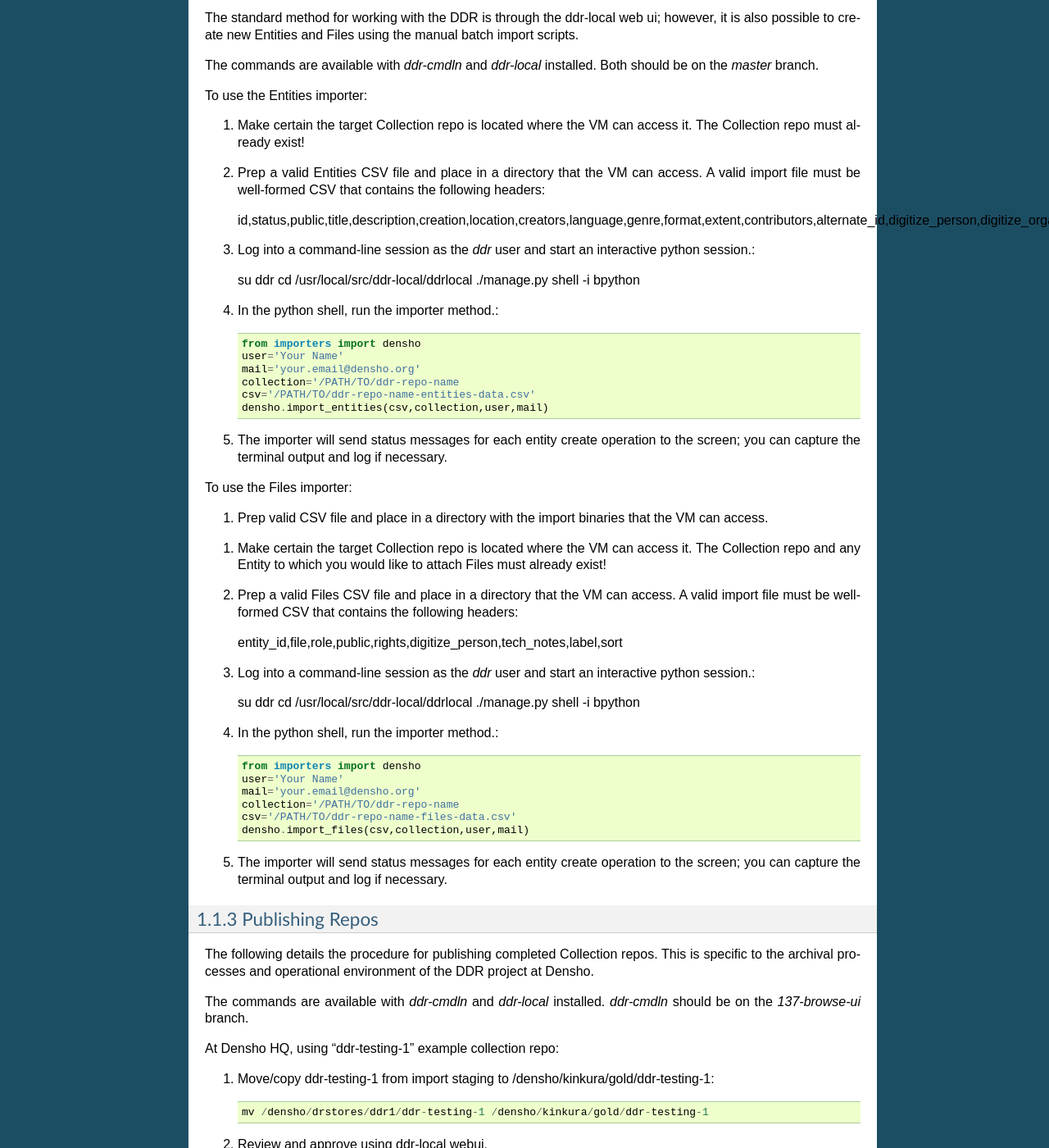
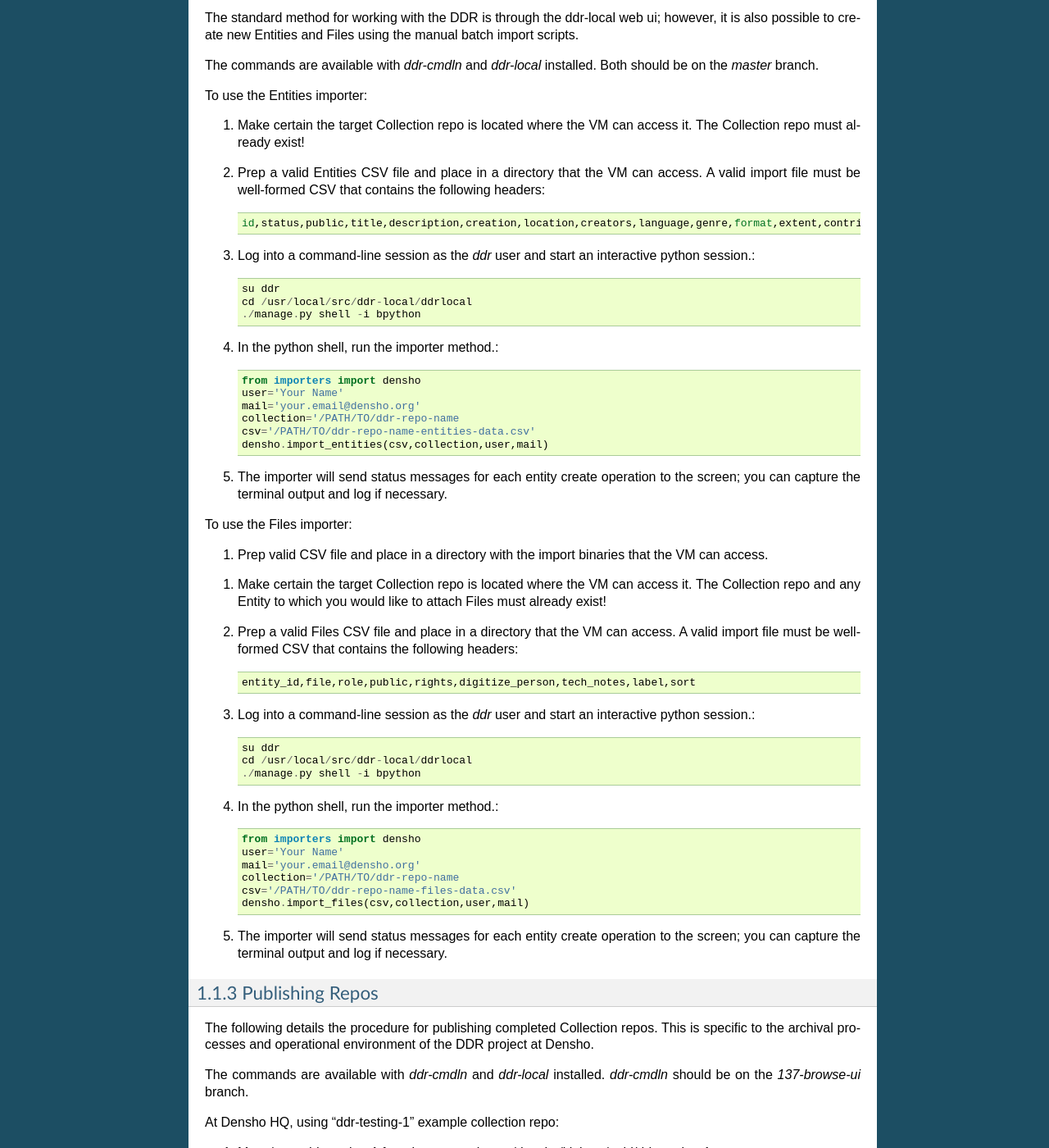
Before and after one commit to denshoproject/ddr-manual, a Sphinx documentation site: the page built from source/admins/workflows.rst, in a window 1280 px wide and 1400 px high, scrolled down 684 px. Shown: the whole window at 82% size. Built offline with Sphinx 7.4.7, drawn with Linux system fonts in a browser that asks for light colours.

```diff
--- a/source/admins/workflows.rst
+++ b/source/admins/workflows.rst
@@ -35,13 +35,13 @@ To use the Entities importer:
 1. Make certain the target Collection repo is located where the VM can access it. The Collection repo must already exist!
 2. Prep a valid Entities CSV file and place in a directory that the VM can access. A valid import file must be well-formed CSV that contains the following headers::
 
-   id,status,public,title,description,creation,location,creators,language,genre,format,extent,contributors,alternate_id,digitize_person,digitize_organization,credit,topics,persons,facilities,parent,rights,rights_statement,notes
+    id,status,public,title,description,creation,location,creators,language,genre,format,extent,contributors,alternate_id,digitize_person,digitize_organization,credit,topics,persons,facilities,parent,rights,rights_statement,notes
 
 3. Log into a command-line session as the `ddr` user and start an interactive python session.::
 
-   su ddr
-   cd /usr/local/src/ddr-local/ddrlocal
-   ./manage.py shell -i bpython
+    su ddr
+    cd /usr/local/src/ddr-local/ddrlocal
+    ./manage.py shell -i bpython
 
 4. In the python shell, run the importer method.::
 
@@ -59,15 +59,15 @@ To use the Files importer:
 1. Prep valid CSV file and place in a directory with the import binaries that the VM can access.
 
 1. Make certain the target Collection repo is located where the VM can access it. The Collection repo and any Entity to which you would like to attach Files must already exist!
-2. Prep a valid Files CSV file and place in a directory that the VM can access. A valid import file must be well-formed CSV that contains the following headers::
+2. Prep a valid Files CSV file and place in a directory that the VM can access. A valid import file must be well-formed CSV that contains the following headers: ::
 
-   entity_id,file,role,public,rights,digitize_person,tech_notes,label,sort
+    entity_id,file,role,public,rights,digitize_person,tech_notes,label,sort
 
 3. Log into a command-line session as the `ddr` user and start an interactive python session.::
 
-   su ddr
-   cd /usr/local/src/ddr-local/ddrlocal
-   ./manage.py shell -i bpython
+    su ddr
+    cd /usr/local/src/ddr-local/ddrlocal
+    ./manage.py shell -i bpython
 
 4. In the python shell, run the importer method.::
 
```
